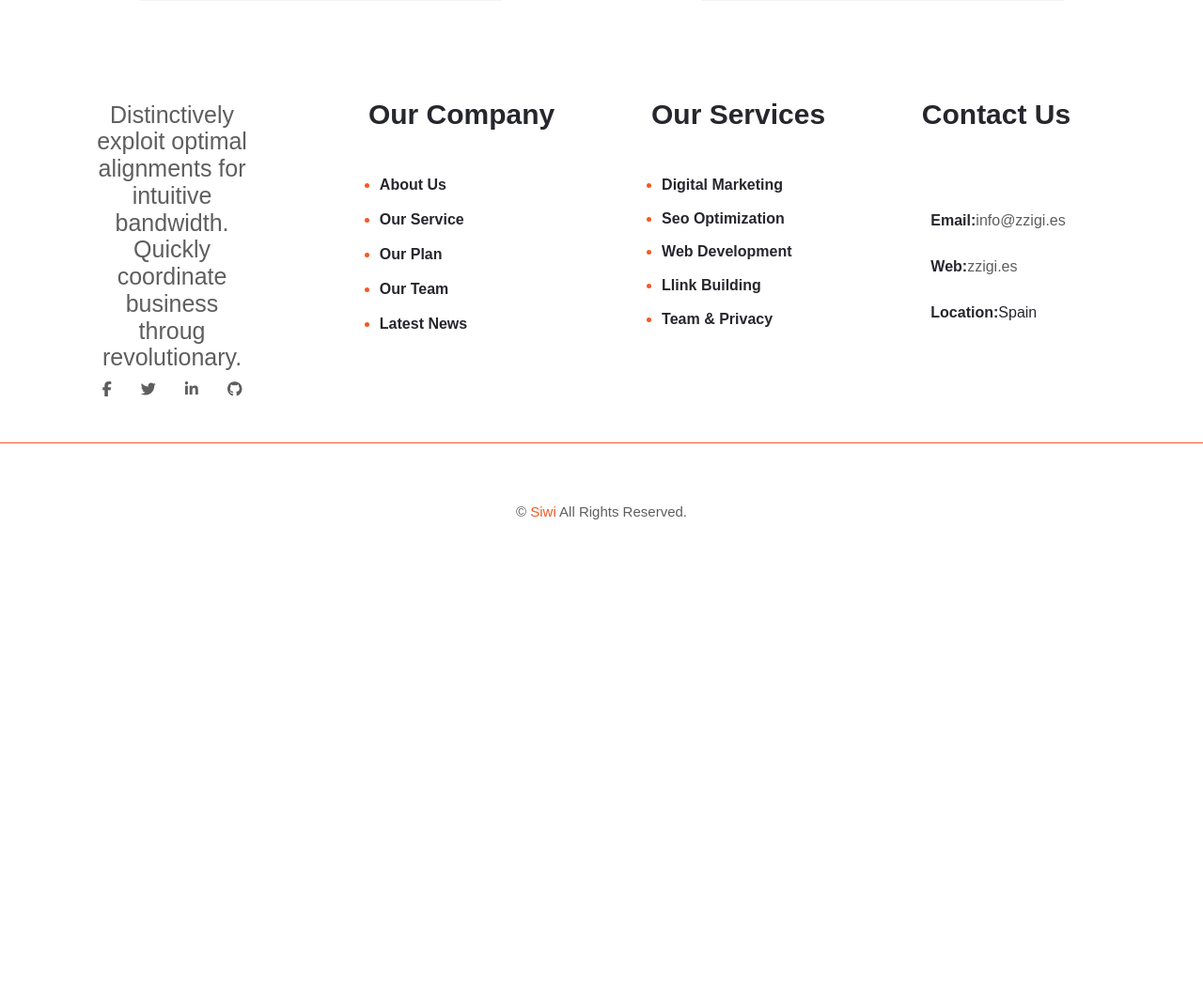
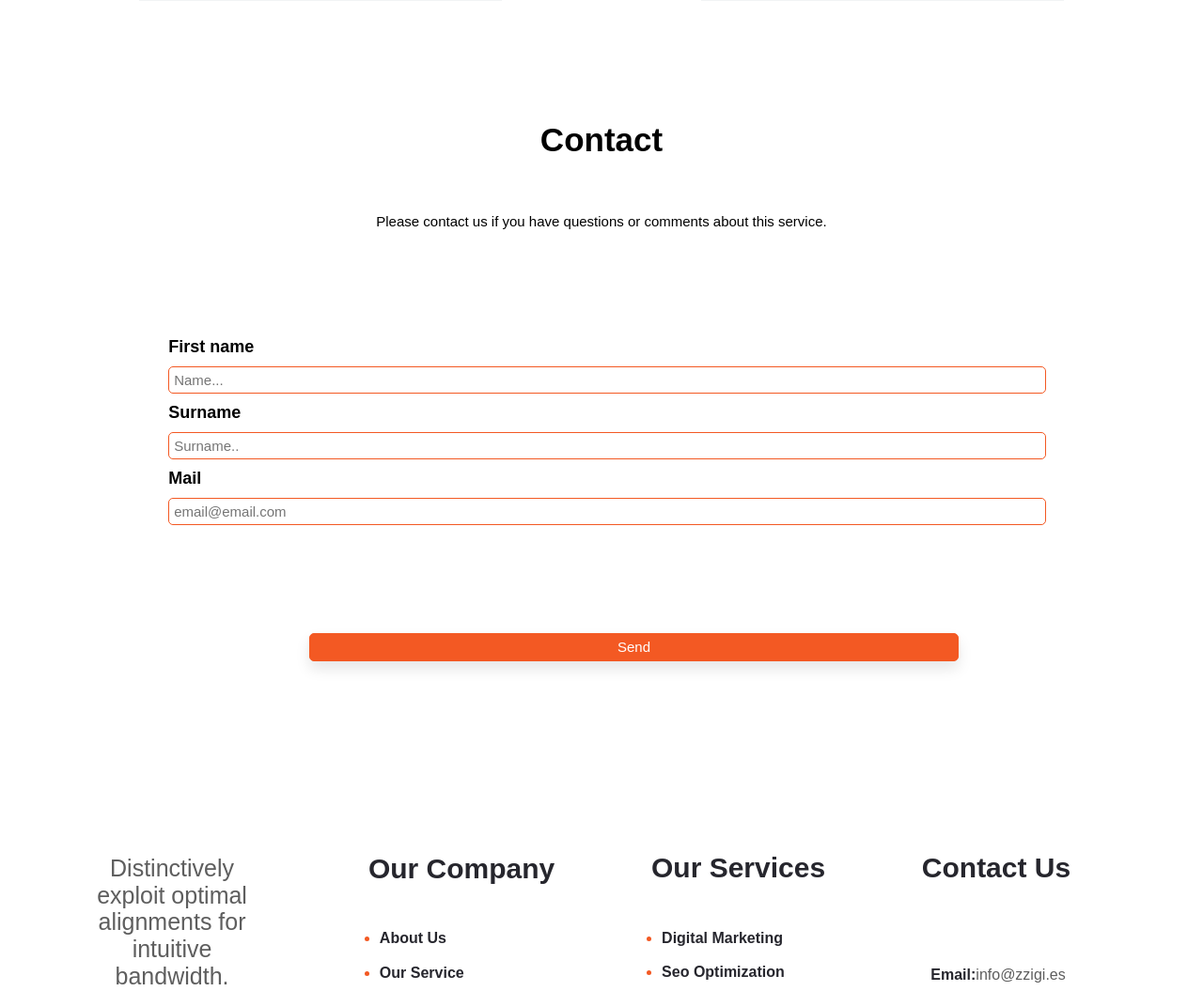
Before and after one commit to sigfriedga/project_tfg, a PHP site: page /team.html in a window 1280 px wide. Shown: the part 1338-2393 px from the top of the page at 94% size. Before the commit the page ends 1891 px from the top, so only its background shows below. Run offline with PHP 8.4, Linux system fonts and the light colour scheme; some libraries are stand-ins or nearby versions.

Commit message:
added form

```diff
--- a/css/main.css
+++ b/css/main.css
@@ -1452,6 +1452,57 @@ p {
   padding-top: 0.3rem;
 }
 
+/**Form**/
+
+.form__area{
+  width: 90%;
+  margin: 5%;
+  padding-bottom: 10%;
+}
+.form__area h2,
+.form__area p{
+  text-align: center;
+}
+
+.form__area p{
+  margin-bottom: 10%;
+}
+
+.form__area form label,
+.form__area form input{
+  width: 80%;
+  display: block;
+  margin-bottom: 10px;
+  margin-left: 10%;
+  font-size: 18px;
+  font-family: 'Source Sans Pro', sans-serif;
+
+}
+
+.form__area form label{
+  font-weight: 700;
+}
+
+.form__area form input{
+  border:solid 1px var(--btn_or);
+  padding: 5px;
+  border-radius: 5px;
+  color: var(--dark);
+  font-size: 15px;
+}
+
+::placeholder{
+  background-color: var(--white);
+
+}
+
+.form__area .btn__orange{
+  background-color: var(--btn_or);
+  width: 60%;
+  margin-left: 23%;
+  margin-top: 10%;
+}
+
 @media (min-width: 768px) {
   .team__area p {
     font-size: 25px;
@@ -1521,6 +1572,7 @@ p {
     height: 20px;
   }
 }
+
 
 
 
--- a/team.html
+++ b/team.html
@@ -107,6 +107,21 @@
       <!--boxes-->
     </div>
   </section>
+  <section class="form__area">
+    <h2>Contact</h2>
+    <p>
+      Please contact us if you have questions or comments about this service.</p>
+    <form action="action_page.php" method="get">
+      <label for="name">First name</label>
+      <input type="text" id="name" name="name" placeholder="Name...">
+      <label for="suname">Surname</label>
+      <input type="text" id="surname" name="surname" placeholder="Surname..">
+      <label for="mail">Mail</label>
+      <input type="email" id="mail" name="mail" placeholder="email@email.com">
+      <input class="btn__orange" type="button" value="Send">
+    </form>
+
+  </section>
 
   <footer class="footer__area">
     <div class="footer__social">
```
